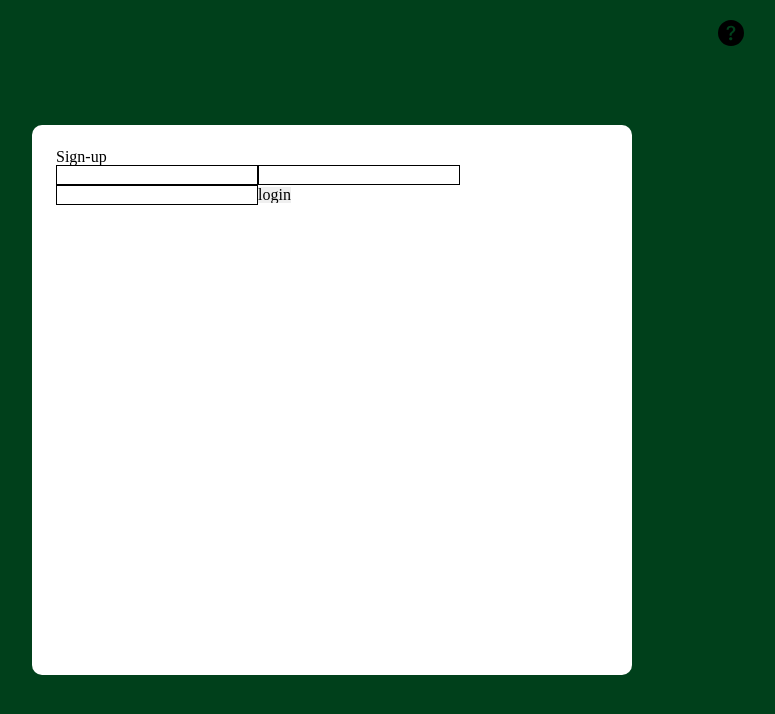
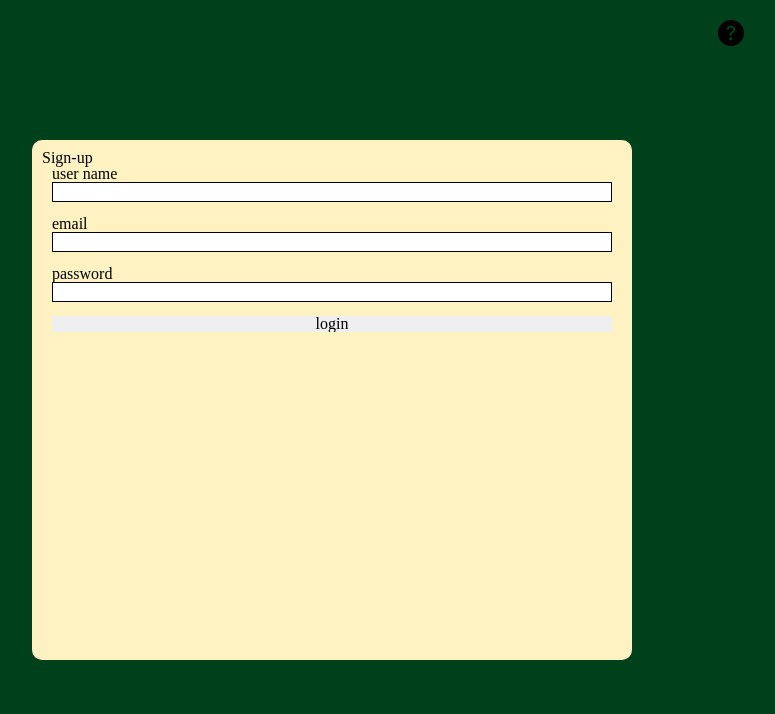
Before and after one commit to kijiwon/project-number_baseball, a React (Create React App) app: page /signup in a window 1280 px wide. Shown: the top 714 px of the page, without its empty margins (308-1083 px from the left). Built offline with nearby package versions, Linux system fonts and the light colour scheme; no server answers; a web font is replaced by a local one.

Commit message:
eslint 수정

```diff
--- a/src/components/Modal.tsx
+++ b/src/components/Modal.tsx
@@ -1,5 +1,6 @@
 import { ReactNode } from 'react';
 import styled from 'styled-components';
+import { COLOR } from 'style/theme';
 
 const ModalOverlay = styled.div`
   position: fixed;
@@ -14,11 +15,11 @@ const ModalOverlay = styled.div`
 `;
 
 const ModalContent = styled.div`
-  background: white;
-  padding: 24px;
+  background: ${COLOR.main_yellow};
+  padding: 10px;
   border-radius: 10px;
   width: 600px;
-  height: 550px;
+  height: 520px;
 `;
 
 interface ModalProps {
--- a/src/pages/Signup.tsx
+++ b/src/pages/Signup.tsx
@@ -1,3 +1,4 @@
+/* eslint-disable react/react-in-jsx-scope */
 import Modal from '../components/Modal';
 import { auth } from '../firebase';
 import { createUserWithEmailAndPassword, updateProfile } from 'firebase/auth';
@@ -5,8 +6,17 @@ import { useState } from 'react';
 import { useNavigate } from 'react-router-dom';
 import styled from 'styled-components';
 
+const FormContainer = styled.form`
+  height: inherit;
+  display: flex;
+  flex-direction: column;
+  justify-content: space-evenly;
+  padding: 0 10px;
+`;
+
 const Input = styled.input`
   border: 1px solid black;
+  margin-bottom: 14px;
 `;
 
 const SignUp = () => {
@@ -38,24 +48,30 @@ const SignUp = () => {
     <Modal onClose={() => {}}>
       <div>
         Sign-up
-        <form onSubmit={handleLogin}>
+        <FormContainer onSubmit={handleLogin}>
+          <label htmlFor="username">user name</label>
           <Input
+            id="username"
             type="text"
             value={name}
             onChange={(e) => setName(e.target.value)}
           />
+          <label htmlFor="email">email</label>
           <Input
+            id="email"
             type="email"
             value={email}
             onChange={(e) => setEmail(e.target.value)}
           />
+          <label htmlFor="password">password</label>
           <Input
+            id="password"
             type="password"
             value={password}
             onChange={(e) => setPassword(e.target.value)}
           />
           <input type="submit" value={'login'} />
-        </form>
+        </FormContainer>
       </div>
     </Modal>
   );
```
Also changed, not shown: eslint.config.mjs (+6 -7 lines), package.json (+5 -2 lines), .eslintrc.json, 1 other file (tests, documents, lock files or other folders).
